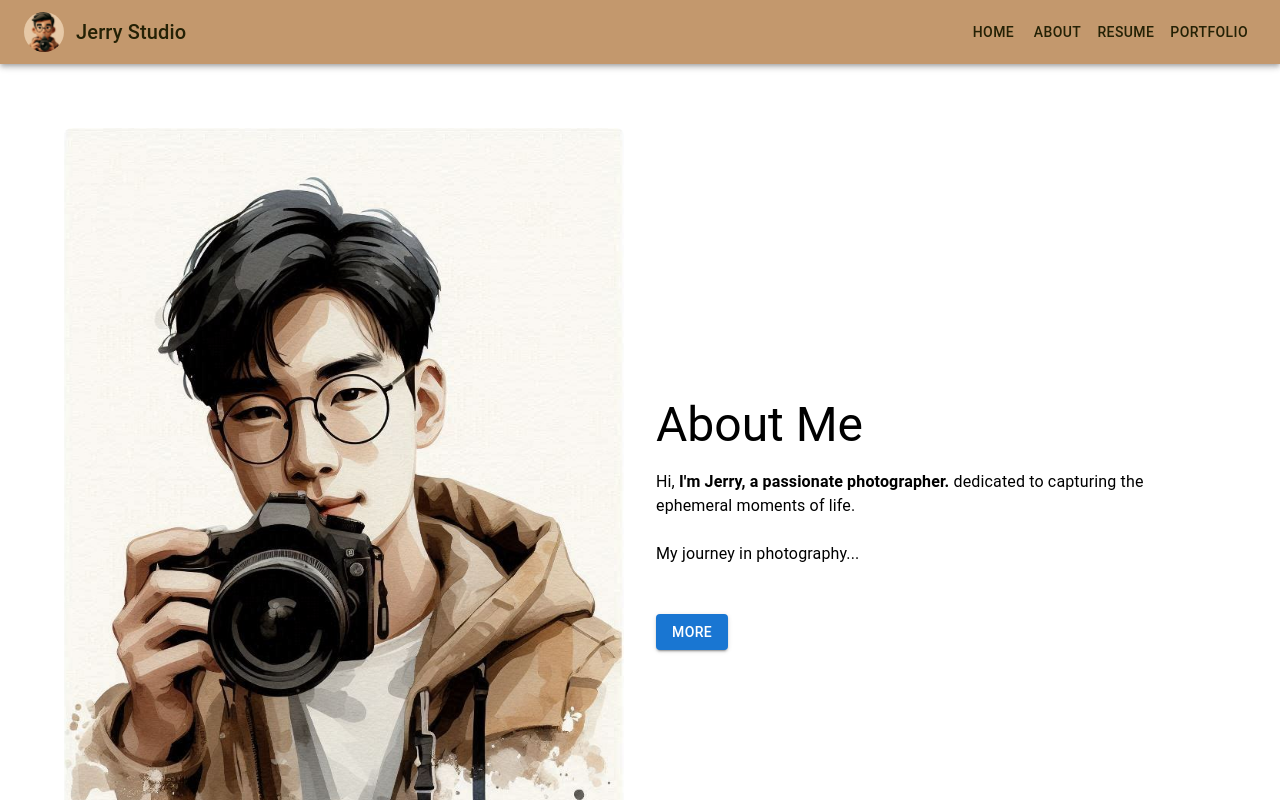
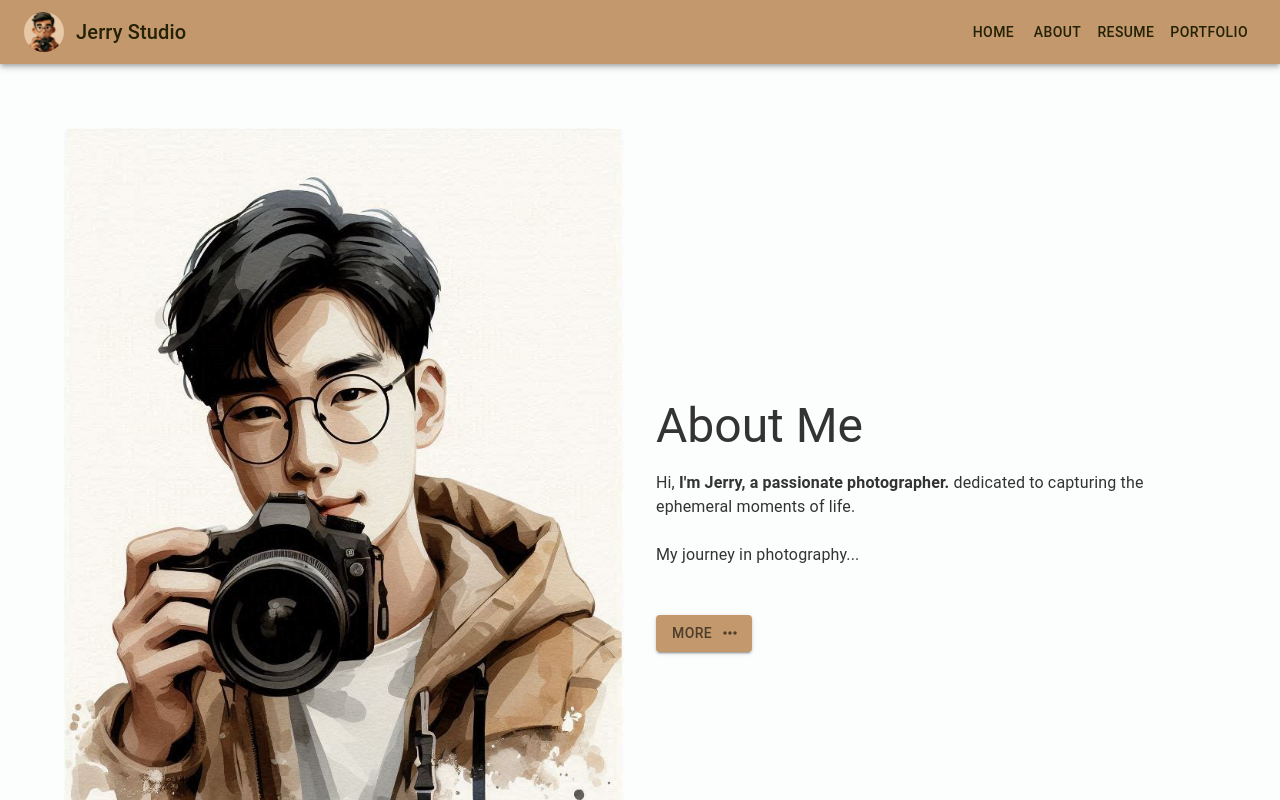
Before and after one commit to jerry19980310/MyPortfolio, a React (Create React App) app: page /about in a window 1280 px wide. Shown: the top 800 px of the page. Built offline with nearby package versions, Linux system fonts and the light colour scheme.

Commit message:
debug and create searchbar(using props) and add theme.js to control color

```diff
--- a/package.json
+++ b/package.json
@@ -6,6 +6,7 @@
     "@emotion/react": "^11.11.4",
     "@emotion/styled": "^11.11.5",
     "@mui/icons-material": "^5.15.15",
+    "@mui/lab": "^5.0.0-alpha.170",
     "@mui/material": "^5.15.15",
     "@mui/x-date-pickers": "^7.2.0",
     "@testing-library/jest-dom": "^5.17.0",
--- /dev/null
+++ b/src/components/SearchBar.js
@@ -0,0 +1,34 @@
+import React, { useState } from 'react';
+import { Grid, Button, TextField } from '@mui/material';
+import SearchOutlinedIcon from '@mui/icons-material/SearchOutlined';
+
+function SearchBar(props){
+
+    const [search, setSearch] = useState('');
+
+    return (
+        <Grid container spacing={1} sx={{ mt: 2 }} style={{ width: '100%', margin: '0 auto', padding: '20px' }}>
+            <Grid item xs={11} style={{ margin: '10px 0' }}>
+                <TextField
+                fullWidth
+                label="Search Photos"
+                variant="outlined"
+                value={search}
+                onChange={(e) => setSearch(e.target.value)}
+                onKeyDown={(e) => {
+                    if (e.key === 'Enter') {
+                        props.onSubmit(search);
+                    }}}
+                />
+            </Grid>
+            <Grid item style={{ margin: '20px 0' }}>
+                <Button variant="contained" sx={{ marginLeft: "auto" }} color="primary" startIcon={<SearchOutlinedIcon />} onClick={() => props.onSubmit(search)} >
+                    Search
+                </Button>
+            </Grid>
+        </Grid>
+
+    );
+};
+
+export default SearchBar;
--- a/src/index.js
+++ b/src/index.js
@@ -1,17 +1,16 @@
-import React from "react";
-import ReactDOM from "react-dom/client";
-import "./index.css";
-import App from "./App";
-import reportWebVitals from "./reportWebVitals";
+import { ThemeProvider } from '@mui/material/styles';
+import { theme } from './theme'; // Ensure you are importing correctly
+import CssBaseline from '@mui/material/CssBaseline';
+import ReactDOM from 'react-dom';
+import React from 'react';
+import App from './App';
 
-const root = ReactDOM.createRoot(document.getElementById("root"));
-root.render(
+ReactDOM.render(
   <React.StrictMode>
-    <App />
-  </React.StrictMode>
+    <ThemeProvider theme={theme}>
+      <CssBaseline />
+      <App />
+    </ThemeProvider>
+  </React.StrictMode>,
+  document.getElementById('root')
 );
-
-// If you want to start measuring performance in your app, pass a function
-// to log results (for example: reportWebVitals(console.log))
-// or send to an analytics endpoint. Learn more: https://bit.ly/CRA-vitals
-reportWebVitals();
--- a/src/pages/AboutPage.js
+++ b/src/pages/AboutPage.js
@@ -1,6 +1,7 @@
 import { Container, Grid, Typography, Button, Box } from '@mui/material';
 import { Link } from 'react-router-dom';
 import PhotographerImg from '../assets/Designer4.png';
+import MoreHorizIcon from '@mui/icons-material/MoreHoriz';
 
 const About = () => {
   return (
@@ -33,6 +34,7 @@ const About = () => {
             component={Link}
             to="/resume"
             sx={{ mt: 2 }}
+            endIcon={<MoreHorizIcon />}
           >
             More
           </Button>
--- a/src/pages/PortfolioPage.js
+++ b/src/pages/PortfolioPage.js
@@ -8,6 +8,7 @@ import { AdapterDayjs } from "@mui/x-date-pickers/AdapterDayjs";
 import PhotoCameraBackIcon from '@mui/icons-material/PhotoCameraBack';
 import CommentIcon from '@mui/icons-material/Comment';
 import VisibilityIcon from '@mui/icons-material/Visibility';
+import SearchBar from "../components/SearchBar";
 
 const PortfolioPage = () => {
   const [photos, setPhotos] = useState([]);
@@ -73,19 +74,20 @@ const PortfolioPage = () => {
     fetchEarthPhoto(selectDate)
   }, [searchTerm, selectDate]);
 
+  //search bar use props and header footer
+if (error) {
+    return (
+      <div>
+        <h1>Error fetching data. Please try again later.</h1>
+      </div>
+    );
+}
 
   return (
     <Grid container spacing={3} style={{ width: '100%', margin: '0 auto', padding: '20px' }}>
       {/* Search */}
-      <Grid item xs={12} style={{ margin: '20px 0' }}>
-        <TextField
-          fullWidth
-          label="Search Photos"
-          variant="outlined"
-          value={searchTerm}
-          onChange={(e) => setSearchTerm(e.target.value)}
-        />
-      </Grid>
+      <SearchBar onSubmit={setSearchTerm} />
+
 
       {/* Main content photo cards */}
       <Grid item xs={12} lg={9} style={{ display: 'flex', flexWrap: 'wrap', justifyContent: 'space-between' }}>
--- /dev/null
+++ b/src/theme.js
@@ -0,0 +1,27 @@
+import { createTheme } from '@mui/material/styles';
+
+export const theme = createTheme({
+  palette: {
+    primary: {
+      main: '#C3986D',
+      contrastText: '#4D3E2B',
+    },
+    secondary: {
+      main: '#DEB887',
+    },
+    background: {
+      default: '#FCFEFD',
+      paper: '#FCFEFD',
+    },
+    text: {
+      primary: '#333333',
+      secondary: '#555555',
+    },
+    icon:{
+      main: '#4D3E2B',
+      light: '#E9DB5D',
+      dark: '#A29415',
+      contrastText: '#242105',
+    }
+  },
+});
```
Also changed, not shown: 1 other file (tests, documents, lock files or other folders).
